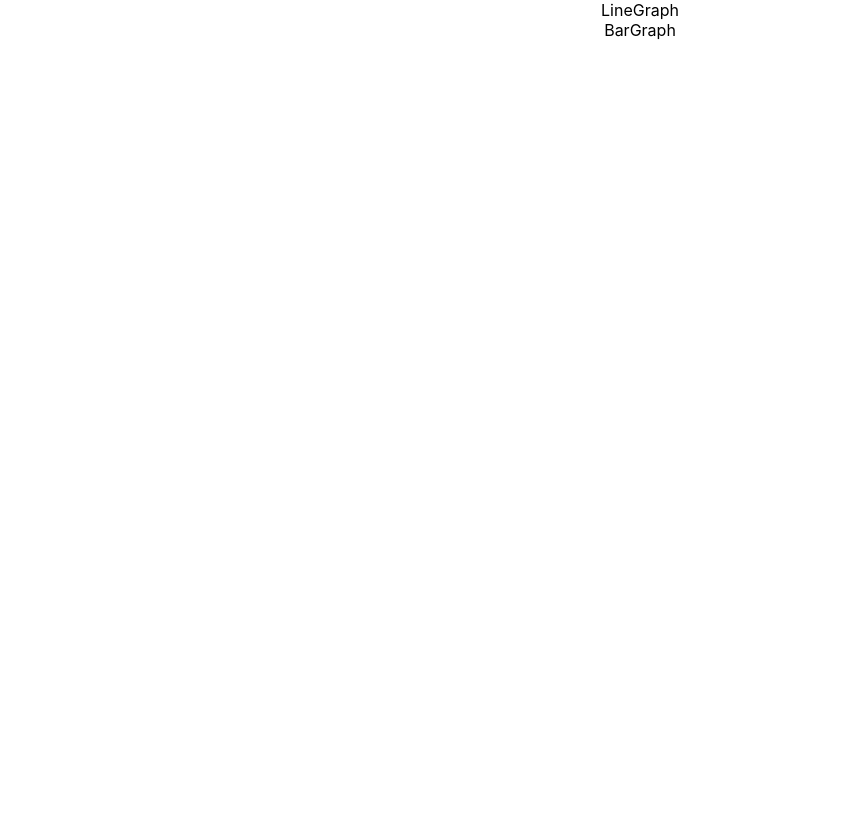
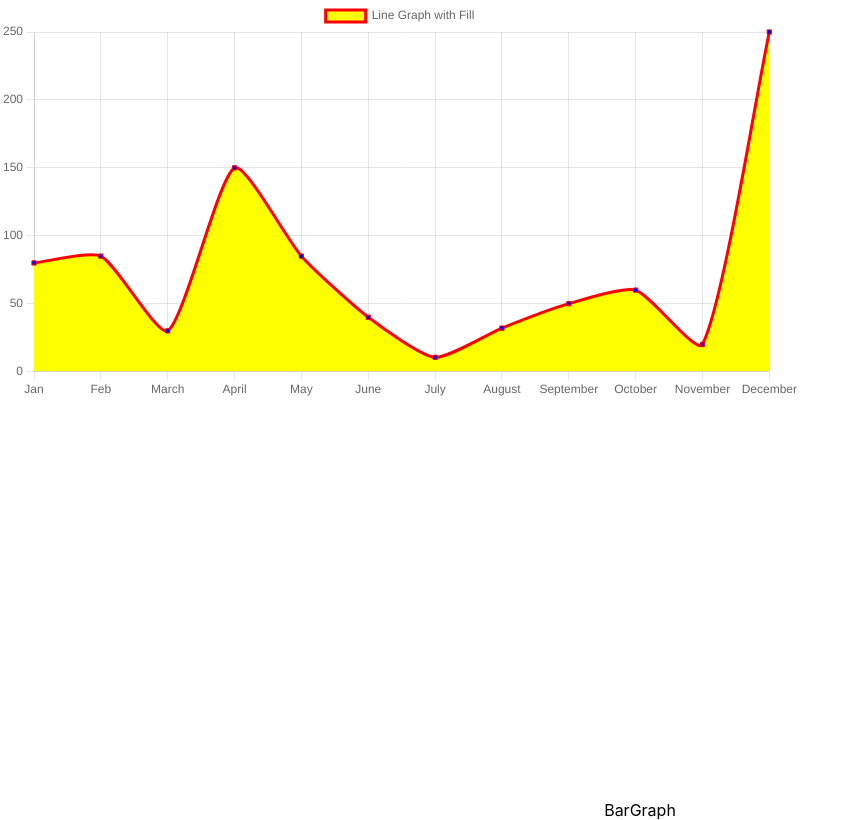
Before and after one commit to Raveen3110/React-Chart, a React (Create React App) app: page / in a window 1280 px wide. Shown: the whole page, without its empty margins (0-857 px from the left). Built offline with nearby package versions, Linux system fonts and the light colour scheme.

Commit message:
line graph is done

```diff
--- a/package.json
+++ b/package.json
@@ -6,7 +6,9 @@
     "@testing-library/jest-dom": "^5.16.5",
     "@testing-library/react": "^13.4.0",
     "@testing-library/user-event": "^13.5.0",
+    "chart.js": "^4.2.0",
     "react": "^18.2.0",
+    "react-chartjs-2": "^5.2.0",
     "react-dom": "^18.2.0",
     "react-scripts": "5.0.1",
     "web-vitals": "^2.1.4"
--- a/src/App.js
+++ b/src/App.js
@@ -1,5 +1,5 @@
 import "./App.css";
-import Home from "./view/app/home";
+import Home from "./view/app/Home";
 
 function App() {
     return (
--- a/src/components/LineGraph.js
+++ b/src/components/LineGraph.js
@@ -1,7 +1,31 @@
-import React from 'react'
+import React from "react";
+import { Line } from "react-chartjs-2";
+import {
+    Chart as ChartJs,
+    Title,
+    Tooltip,
+    LineElement,
+    Legend,
+    CategoryScale,
+    LinearScale,
+    PointElement,
+    Filler,
+} from "chart.js";
 
-export default function LineGraph() {
-  return (
-    <div>LineGraph</div>
-  )
+ChartJs.register(
+    Title,
+    Tooltip,
+    LineElement,
+    Legend,
+    CategoryScale,
+    LinearScale,
+    PointElement,
+    Filler
+);
+export default function LineGraph(props) {
+    return (
+        <>
+            <Line data={props.data} />
+        </>
+    );
 }
--- a/src/view/app/home.js
+++ b/src/view/app/home.js
@@ -1,11 +1,43 @@
-import React from "react";
+import React, { useState } from "react";
 import BarGraph from "../../components/BarGraph";
 import LineGraph from "../../components/LineGraph";
 
-export default function home() {
+export default function Home() {
+    const [data, setData] = useState({
+        labels: [
+            "Jan",
+            "Feb",
+            "March",
+            "April",
+            "May",
+            "June",
+            "July",
+            "August",
+            "September",
+            "October",
+            "November",
+            "December",
+        ],
+        datasets: [
+            {
+                label: "Line Graph with Fill",
+                data: [
+                    80, 85, 30, 150, 85, 40, 10.5, 32, 50, 60, 20, 250, 140
+                ],
+                backgroundColor: "yellow",
+                borderColor: "red",
+                tension: 0.2,
+                fill: true,
+                pointStyle: "rect",
+                pointBackgroundColor: "blue",
+            },
+        ],
+    });
     return (
         <div>
-            <LineGraph />
+            <div style={{ width: "800px", height: "800px" }}>
+                <LineGraph data={data} />
+            </div>
             <BarGraph />
         </div>
     );
```
